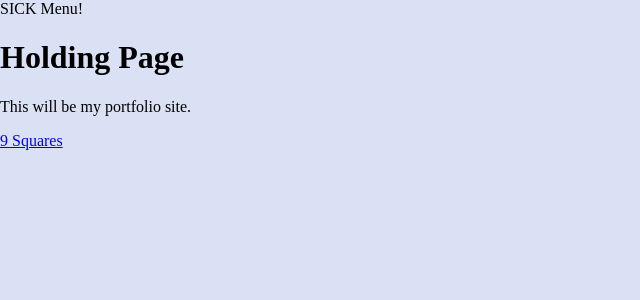
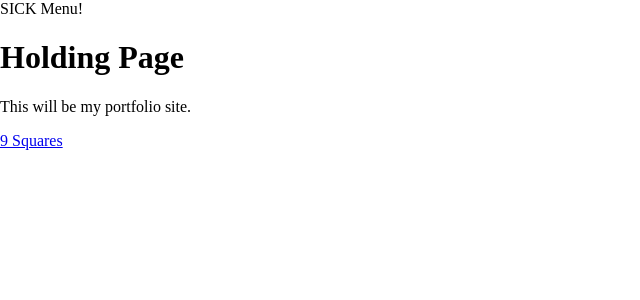
Before and after one commit to nicknicknick4444/portfolio, a Django app: page / in a window 1280 px wide. Shown: the top 300 px of the page, without its empty margins (0-640 px from the left). Run offline with Django 3.2, Linux system fonts and the light colour scheme; parts of the project's set-up code (start-up, migrations or seed data) failed here and were passed over.

Commit message:
low commit

```diff
--- a/squaresg/static/squaresg/style.css
+++ b/squaresg/static/squaresg/style.css
@@ -4,7 +4,8 @@ li a {
 
 body {
 	/*background: white url("images/grub.png") repeat;*/
-	background-color: #dbe1f4;
+	//background-color: #dbe1f4;
+	background-color: #ffffff;
 	margin: auto;
 	overflow: scroll;
 }
```
